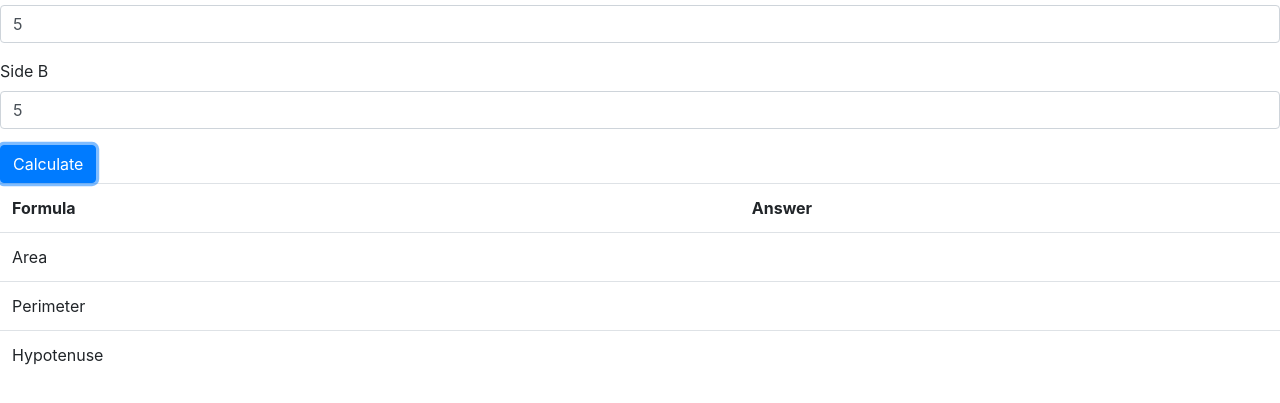
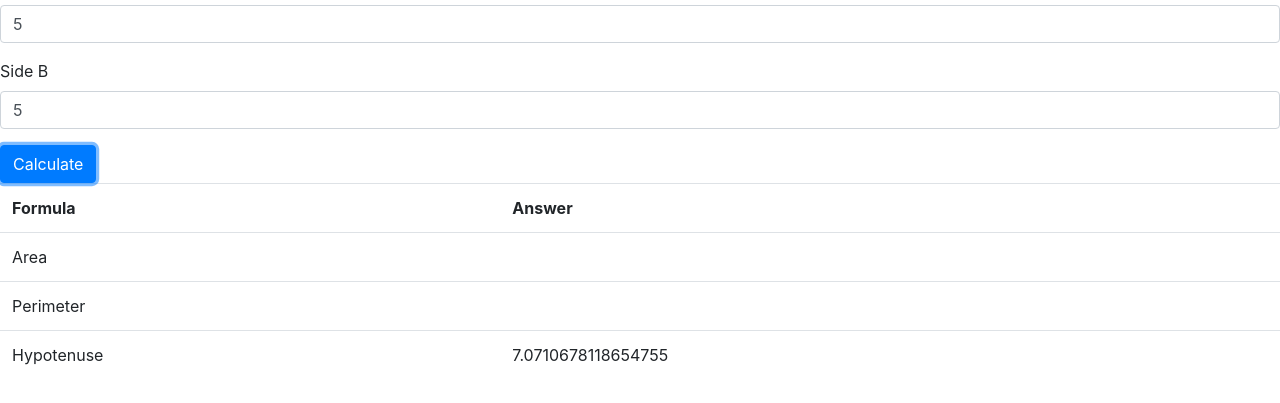
Before and after one commit to leecottrellPTC/JavaScriptLecture2020, a plain HTML site: page day2TriangleMath.html in a window 1280 px wide. Both pictures are taken after typing "5", "5" into the empty fields and a click on the button "Calculate". Shown: the part 83-486 px from the top of the page. Drawn offline with nearby package versions, Linux system fonts and the light colour scheme.

Commit message:
Update day2TriangleMath.html

```diff
--- a/day2TriangleMath.html
+++ b/day2TriangleMath.html
@@ -32,7 +32,7 @@
         -->
     </form>
 
-    <button class="btn btn-primary" onClick="alert('this works');">Calculate</button>
+    <button class="btn btn-primary" onClick="getData();calcArea();">Calculate</button>
 
 
     <table class="table">
@@ -55,6 +55,39 @@
 
     </table>
 
+    <script>
+        //variable is a way to store data in code
+        //data type - string, int, float, double
+        //JavaScript loosely typed - JS will decide on type
+        var sideA = 0;
+        var sideB = 0;
+        var sideC = 0;
+
+        function getData() {
+            //strip the data from the form
+            //reusable named chunk of code
+            //alert("Get data is working"); //just to prove it calls
+            //three 42 *5
+            //three * 5 - error
+            var inputValue; //use to strip from the screen
+
+            inputValue = document.getElementById("sideA").value;
+            //alert(inputValue);
+            //convert to a number
+            sideA = parseFloat(inputValue);
+
+            inputValue = document.getElementById("sideB").value;
+            //alert(inputValue);
+            //convert to a number
+            sideB = parseFloat(inputValue);
+
+            //use pythagorean theorem to calculate sideC
+            sideC = Math.sqrt(sideA * sideA + sideB * sideB);
+            //display using the hypoNum
+            document.getElementById("hypoNum").innerHTML = sideC;
+
+        }
+    </script>
 
 
     <!-- Optional JavaScript -->
```
